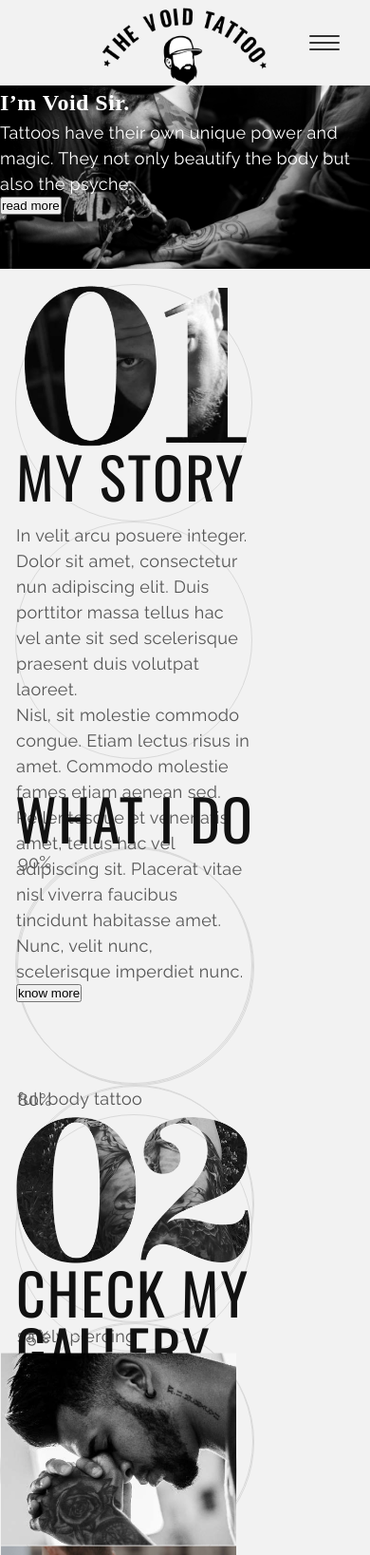
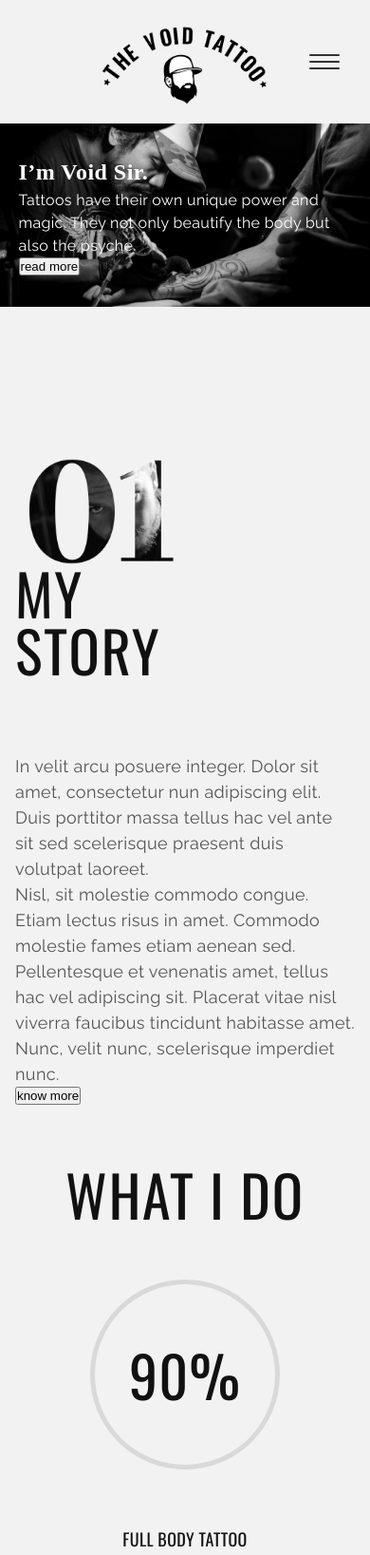
Before and after one commit to PatriciaFeio/udacity-landing-page, a plain HTML site: page index.html in a window 390 px wide. Shown: the top 1637 px of the page at 95% size. Drawn offline with nearby package versions, Linux system fonts and the light colour scheme; a web font is replaced by a local one.

Commit message:
refactor: Adding styles to sections 1, 2, 3 and work on responsiveness

```diff
--- a/css/styles.css
+++ b/css/styles.css
@@ -7,6 +7,7 @@
   width: 100%;
   z-index: 5;
   text-align: center;
+  padding: 20px 0;
 }
 
 @media screen and (min-width: 1085px) {
@@ -17,6 +18,7 @@
 }
 
 main {
+  margin-bottom: 10vh;
   /* margin: 10vh 1em 10vh; */
   /*  margin: 0 1em 10vh; */
   /*  width: 100%; */
@@ -50,6 +52,19 @@ main {
 section {
   position: relative;
   /* min-height: 80vh; */
+}
+
+.section1,
+.section2,
+.section3,
+.section5,
+.section6 {
+  padding: 0 1em;
+  margin-top: 160px;
+}
+
+.section4 {
+  margin-top: 160px;
 }
 
 /* ---- Module Rules ---- */
@@ -187,29 +202,45 @@ button {
   position: relative;
 }
 
-.main__hero-container {
+.main__hero-container-text {
+  justify-content: center;
+  align-items: flex-start;
+  display: flex;
+  color: #fff;
   position: absolute;
-  z-index: 1;
-  width: 100%;
+  top: 0;
+  left: 0;
+  right: 0;
+  bottom: 0;
+  margin: 0 auto;
+  flex-direction: column;
+  max-width: 90%;
+  flex-wrap: wrap;
 }
 
-.main__hero-container-text {
-  position: absolute;
-  z-index: 1;
-  width: 100%;
+.main__heading-text {
+  font-size: var(--font-size-default);
 }
 
-.main__hero-image {
-  position: relative;
-  z-index: 0;
+@media only screen and (min-width: 55em) {
+  .main__hero-container-text {
+    max-width: 60%;
+  }
+
+  .main__heading-text {
+    font-size: var(--font-size-90);
+  }
+}
+
+/* .main__hero-image {
   width: 100%;
-}
+} */
 
 .main__heading-text--xxs {
   display: none;
   position: absolute;
-  bottom: -20px;
-  font-size: clamp(1rem, 12vw + 1rem, 10rem);
+  bottom: -10px;
+  font-size: clamp(1rem, 8vw + 1rem, 10rem);
   font-weight: var(--font-weight-bold);
   line-height: 1;
   text-transform: uppercase;
@@ -223,10 +254,8 @@ button {
   }
 }
 
-@media only screen and (min-width: 1024px) {
-  .page__header {
-    padding: 20px 0;
-  }
+.articles-img {
+  min-width: 50%;
 }
 
 /* Footer Styles */
@@ -243,21 +272,200 @@ button {
 /* ---- Theme Rules ---- */
 /* Landing Container Styles */
 .landing__container {
-  padding: 1em;
+  /* padding: 1em; */
   text-align: left;
 }
 
+.landing__container div {
+  /* border: 1px solid #d9d9d9;
+  width: 250px;
+  height: 250px;
+  border-radius: 50%; */
+}
+
+.landing__container1 {
+  display: grid;
+  grid-template-columns: 1fr 1fr;
+  grid-template-rows: auto 1fr;
+}
+
+.landing__container1-heading {
+  display: flex;
+  flex-direction: column;
+  align-items: center;
+  height: 310px;
+}
+
+.landing__img-number1 {
+  max-width: 90%;
+}
+
+.landing__container1-text {
+  grid-column: 1 / 3;
+  grid-row: 2 /3;
+}
+
 .landing__container-gallery {
-  width: 100vw;
-  position: relative;
-  left: calc(-50vw + 50%);
+  margin-top: 0;
+  display: flex;
+  flex-wrap: wrap;
+  align-items: center;
+  gap: 10px;
+  justify-content: space-evenly;
+}
+
+/* .landing__container-gallery img {
+  min-width: 20%;
+} */
+
+@media only screen and (min-width: 35em) {
+  .landing__container {
+    /* max-width: 70em; */
+    /* padding-top: 4em; */
+    margin: 0 auto;
+  }
+
+  .landing__container1 {
+    max-width: 70em;
+  }
+
+  .landing__container1-heading {
+    flex-direction: row;
+  }
+
+  .landing__container1-text {
+    grid-column: 2 / 3;
+  }
+
+  .landing__container-gallery {
+    margin-top: 160px;
+  }
+}
+
+.landing__container2 {
+  text-align: center;
+  font-family: var(--font-family-oswald);
+  color: #111;
+  padding-top: 4em;
+}
+
+.landing__container2-graphics {
+  display: flex;
+  flex-wrap: wrap;
+  justify-content: center;
+  gap: 30px;
+  margin-top: 60px;
+}
+
+.landing__circle {
+  border: 5px solid #d9d9d9;
+  width: 200px;
+  height: 200px;
+  border-radius: 50%;
+  display: flex;
+  flex-direction: column;
+  align-items: center;
+  justify-content: center;
+  margin-bottom: 60px;
+}
+
+.graphics-wrapper {
+  text-transform: uppercase;
+}
+
+.landing__circle p {
+  font-size: var(--font-size-400);
+}
+
+.landing__container3 {
+  /* display: grid;
+  grid-template-columns: 1fr 2fr;
+  grid-template-rows: auto 1fr; */
+
+  /* display: grid; */
+  /* grid-template-columns: repeat(4, 1fr); */
+  /*  grid-template-columns: repeat(4, minmax(10px, 1fr));
+  grid-template-rows: auto repeat(3, 1fr); */
+}
+
+.landing__container3-heading {
+  max-width: 70em;
+  margin: 0 auto;
+  display: flex;
+  flex-direction: column;
+  align-items: flex-end;
+  height: 310px;
+  /*  display: flex;
+  align-items: center;
+  height: 310px;
+  grid-column: 1 / 2; */
+}
+
+.landing__img-number2 {
+  max-width: 40%;
+  order: 2;
+  margin-left: 30px;
+  /* max-width: 90%; */
+  /* order: 2; */
+}
+
+.landing__container3-heading h2 {
+  order: 2;
+  text-align: center;
+}
+
+.landing__container-gallery {
+  /*  grid-column: 1 / 3; */
+}
+
+.landing__container4 {
+  max-width: 70em;
+  /* display: grid;
+    grid-template-rows: repeat(2, 1fr);
+    grid-template-columns: repeat(2, 1fr); */
+}
+
+.landing__container4-heading {
+  display: flex;
+  align-items: center;
+  justify-content: flex-start;
+  flex-wrap: wrap;
+
+  /*  grid-column: 1 / 3;
+    display: flex;
+    align-items: center;
+    gap: 20px; */
+}
+
+.landing__container4-heading img {
+  max-width: 40%;
+}
+
+.landing__container4-text {
+  margin-top: 160px;
 }
 
 @media only screen and (min-width: 35em) {
-  .landing__container {
-    max-width: 50em;
-    padding: 4em;
+  .landing__container3-heading {
+    flex-direction: row;
   }
+
+  .landing__img-number2 {
+    order: 2;
+  }
+
+  .landing__container3-heading h2 {
+    order: 1;
+    text-align: right;
+  }
+
+  .landing__container4-heading {
+    justify-content: space-around;
+  }
+}
+
+.interviews-img {
+  width: 100%;
 }
 
 /* section:nth-of-type(even) .landing__container {
@@ -338,24 +546,6 @@ button {
   transition: ease 0.5s all;
 } */
 
-.landing__container div {
-  border: 1px solid #d9d9d9;
-  width: 250px;
-  height: 250px;
-  border-radius: 50%;
-}
-
-.landing__img-number {
-  max-width: 50%;
-}
-
-.landing__circle {
-  border: 1px solid #d9d9d9;
-  width: 250px;
-  height: 250px;
-  border-radius: 50%;
-}
-
 /* ---- Theme State Rules ---- */
 /* Section Active Styles */
 /* Note: your-active-class class is applied through javascript. You should update the class here and in the index.html to what you set in your javascript file.  */
```
